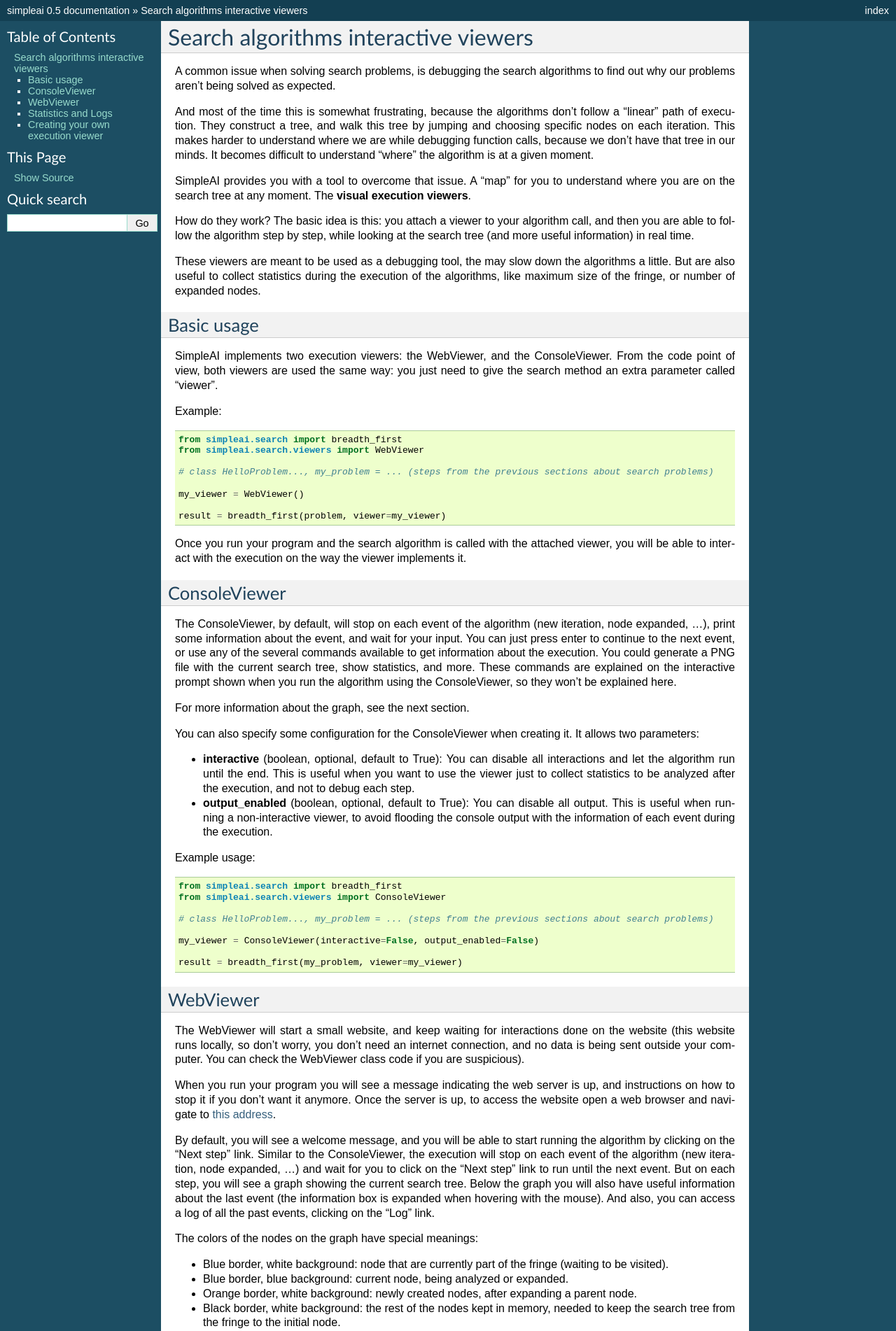
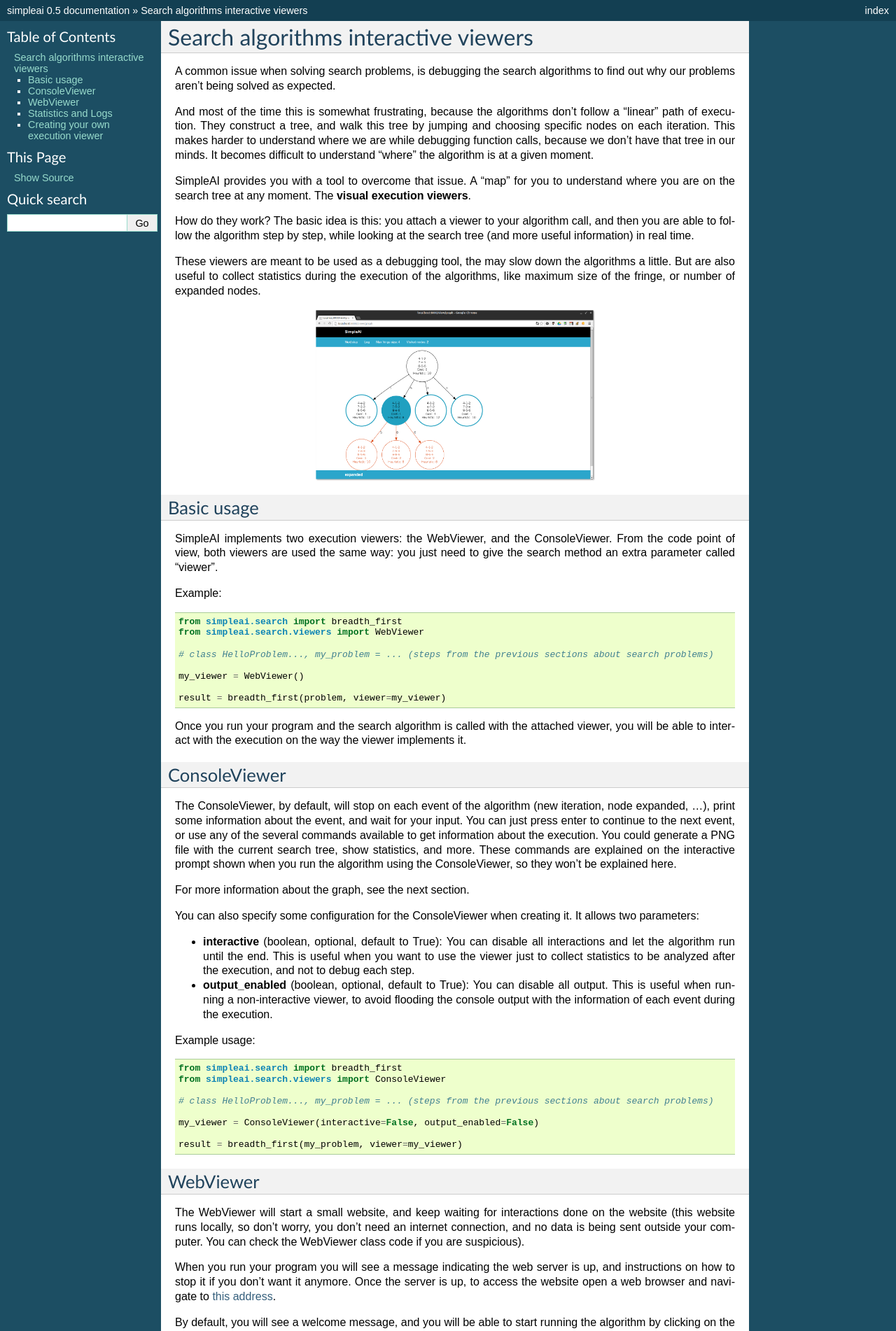
Before and after one commit to simpleai-team/simpleai, a Sphinx documentation site: the page built from docs/search_viewers.rst, in a window 1280 px wide. Shown: the top 1902 px of the page at 70% size. Built offline with Sphinx 7.4.7, drawn with Linux system fonts in a browser that asks for light colours.

Commit message:
Added web viewer screenshot

```diff
--- a/docs/search_viewers.rst
+++ b/docs/search_viewers.rst
@@ -23,6 +23,10 @@ These viewers are meant to be used as a debugging tool, the may slow down the
 algorithms a little. But are also useful to collect statistics during the
 execution of the algorithms, like maximum size of the fringe, or number of
 expanded nodes.
+
+.. image:: ./images/web_viewer_screenshot.png
+   :width: 50%
+   :align: center
 
 Basic usage
 -----------
```
Also changed, not shown: docs/images/web_viewer_screenshot.png (added).
